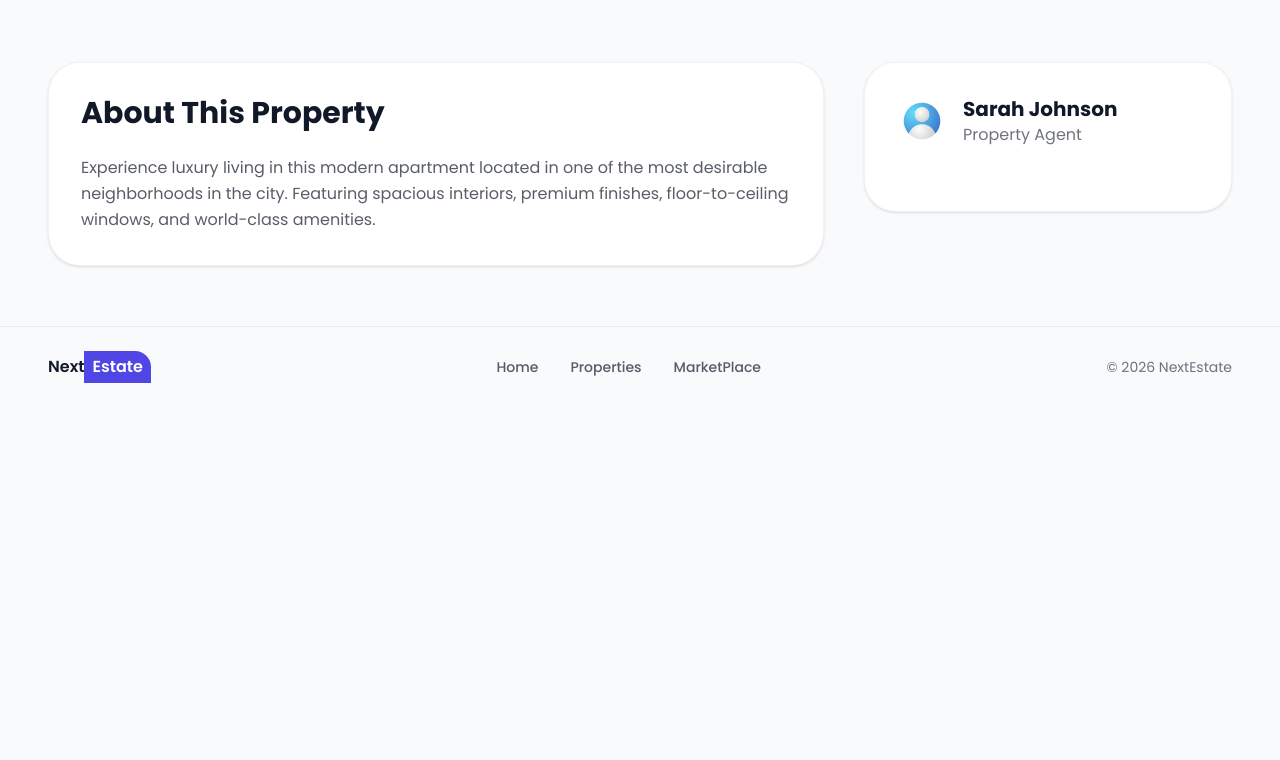
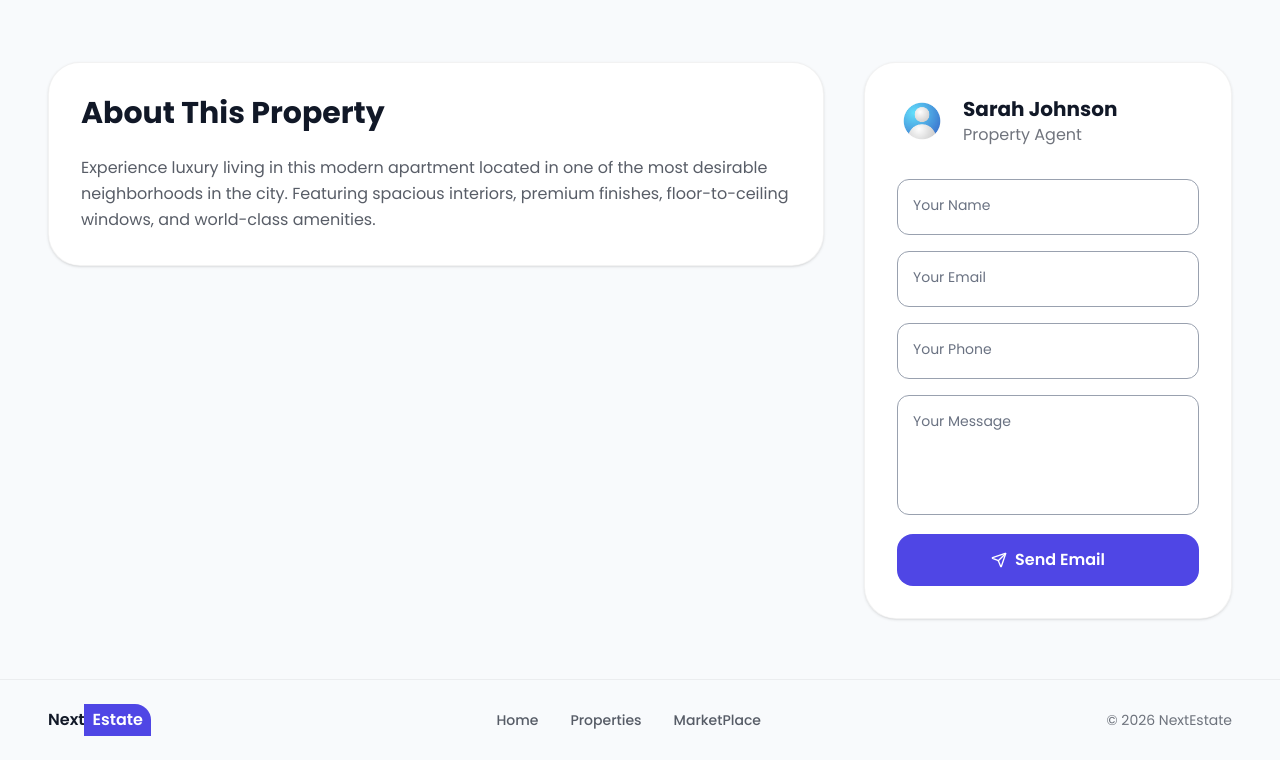
Before and after one commit to ML510/Real-Estate-Marketplace-Project, a Next.js app: page /property/1 in a window 1280 px wide. Shown: the part 805-1565 px from the top of the page. Before the commit the page ends 1212 px from the top, so only its background shows below. Built offline with nearby package versions, Linux system fonts and the light colour scheme.

Commit message:
Create email form

```diff
--- a/src/components/properties/EmailForm.tsx
+++ b/src/components/properties/EmailForm.tsx
@@ -2,6 +2,9 @@
 
 import Image from "next/image";
 import React, { useState } from "react";
+import Input from "../ui/Input";
+import Button from "../ui/Button";
+import { LuSend } from "react-icons/lu";
 
 interface InputValues {
     email: string,
@@ -44,13 +47,18 @@ function EmailForm() {
 
                 </div>
                 <div className="mt-8 space-y-4">
-
+                    <Input onChange={handleChange} id="contact-name" label="Your Name" name="name" value={values.name} />
+                    <Input onChange={handleChange} id="contact-email" label="Your Email" name="email" value={values.email} />
+                    <Input onChange={handleChange} id="contact-phone" label="Your Phone" name="phone" value={values.phone} />
+                    <Input onChange={handleChange} id="contact-message" label="Your Message" name="message" value={values.message} as="textarea" />
                 </div>
-
+                <Button fullWidth className="mt-3" icon={<LuSend />}>
+                    Send Email
+                </Button>
 
             </div>
         </div>
-    )
+    );
 }
 
 export default EmailForm
--- a/src/components/ui/Input.tsx
+++ b/src/components/ui/Input.tsx
@@ -54,10 +54,29 @@ function Input({
         <div className="w-full">
             <div className="relative">
                 {as === "textarea" ? (
-                    <textarea name={name} id={inputId} placeholder="" className={sharedClasses} onChange={onChange} {...props as TextareaHTMLAttributes<HTMLTextAreaElement>}/>
-                ) : ()}
+                    <textarea name={name} id={inputId} value={value} placeholder="" className={sharedClasses} onChange={onChange} {...props as TextareaHTMLAttributes<HTMLTextAreaElement>} />
+                ) : (
+                    <input id={inputId} name={name} value={value} placeholder="" className={sharedClasses} onChange={onChange} {...props as InputHTMLAttributes<HTMLInputElement>} />
+                )}
 
+                <label htmlFor={inputId} className={clsx(
+                    `
+                    absolute
+                    left-4
+                    top-4
+                    text-gray-500
+                    text-sm
+                    transition-all
+                    duration-200
+                    pointer-events-none
+                    origin-left
+                    `,
+                    hasValue ? "scale-75 -translate-3 text-gray-700" : "peer-focus:scale-75 peer-focus:-translate-y-3 peer-focus:text-gray-700"
+                )}>
+                    {label}
+                </label>
             </div>
+            {error && <p className="mt=1 text-xs text-red-500">{error}</p>}
 
         </div>
     )
```
